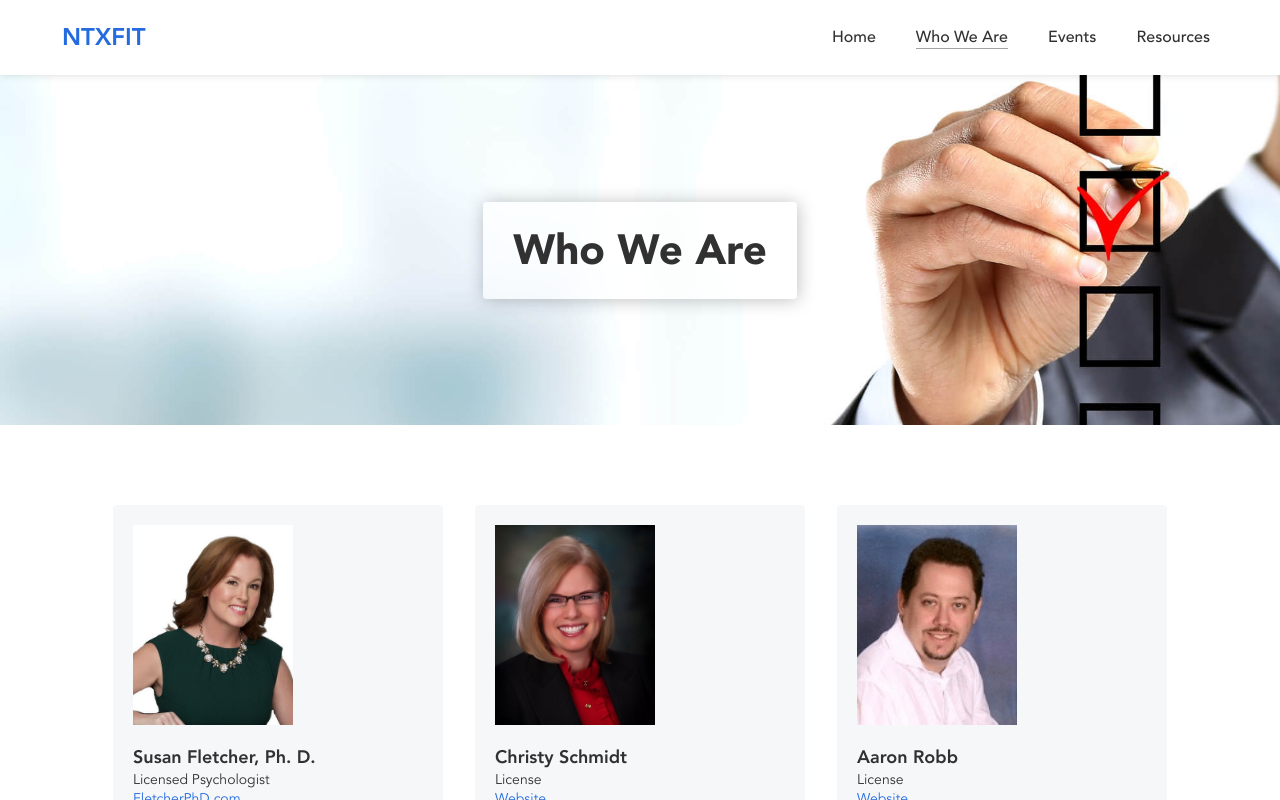
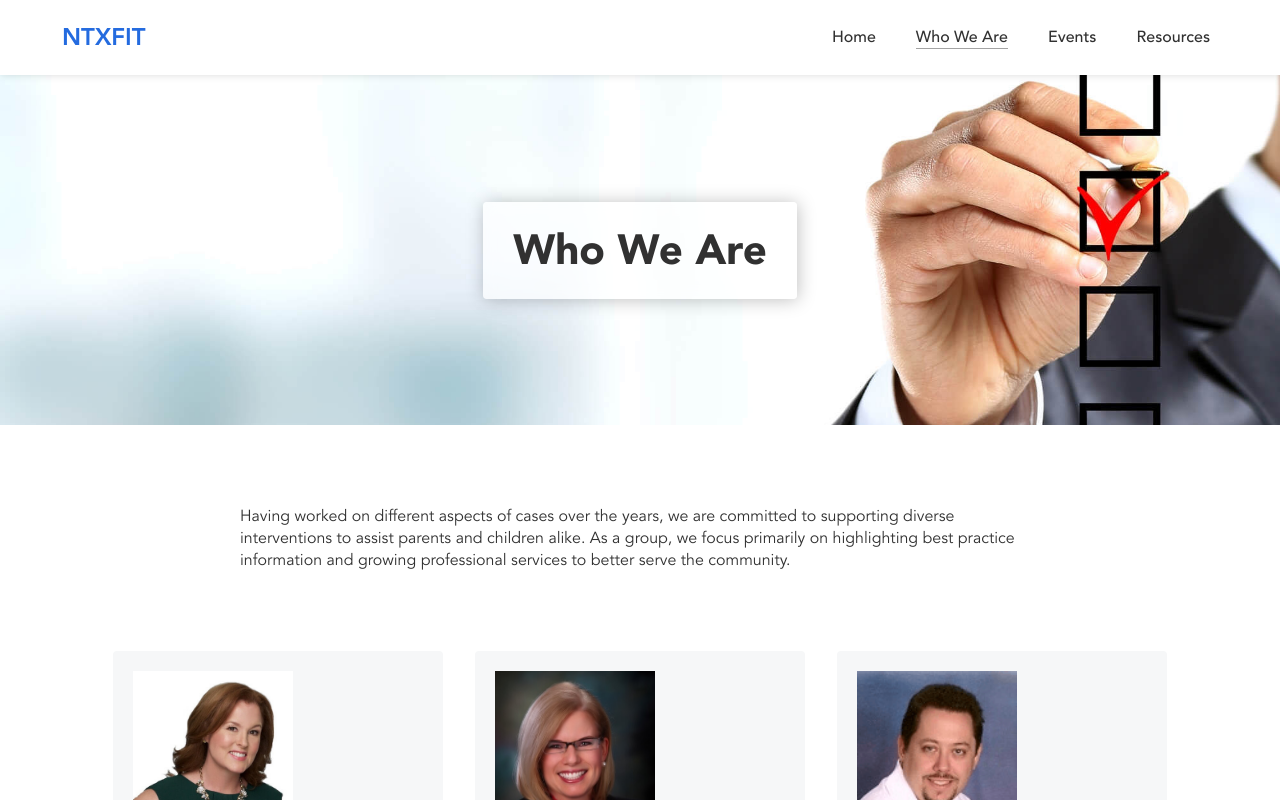
Before and after one commit to Modern-Lawyer-Marketing/ntxfit, a React (Create React App) app: page /who-we-are in a window 1280 px wide. Shown: the top 800 px of the page. Built offline with nearby package versions, Linux system fonts and the light colour scheme.

Commit message:
Added about to who we are page

```diff
--- /dev/null
+++ b/src/components/Members/About.jsx
@@ -0,0 +1,17 @@
+/* eslint-disable max-len */
+import React from 'react';
+import '../../styles/members/about.scss';
+import SectionBox from '../SectionBox';
+
+/**
+ * About section
+ */
+const About = () => (
+  <div className="members-about">
+    <div className="section">
+      <p>Having worked on different aspects of cases over the years, we are committed to supporting diverse interventions to assist parents and children alike. As a group, we focus primarily on highlighting best practice information and growing professional services to better serve the community.</p>
+    </div>
+  </div>
+);
+
+export default About;
--- a/src/pages/Members.jsx
+++ b/src/pages/Members.jsx
@@ -1,6 +1,7 @@
 import React from 'react';
 import Header from '../components/Header';
 import MemberGrid from '../components/Members/MemberGrid';
+import About from '../components/Members/About';
 
 /**
  * Landing page
@@ -10,6 +11,7 @@ const Members = () => (
     <Header short backgroundImage={require('../images/members-header.jpg')} backgroundPosition="right">
       <h1>Who We Are</h1>
     </Header>
+    <About />
     <MemberGrid />
   </div>
 );
--- /dev/null
+++ b/src/styles/members/about.scss
@@ -0,0 +1,7 @@
+@import '../constants.scss';
+
+.members-about {
+  align-items: center;
+  display: flex;
+  justify-content: center;
+}
```
